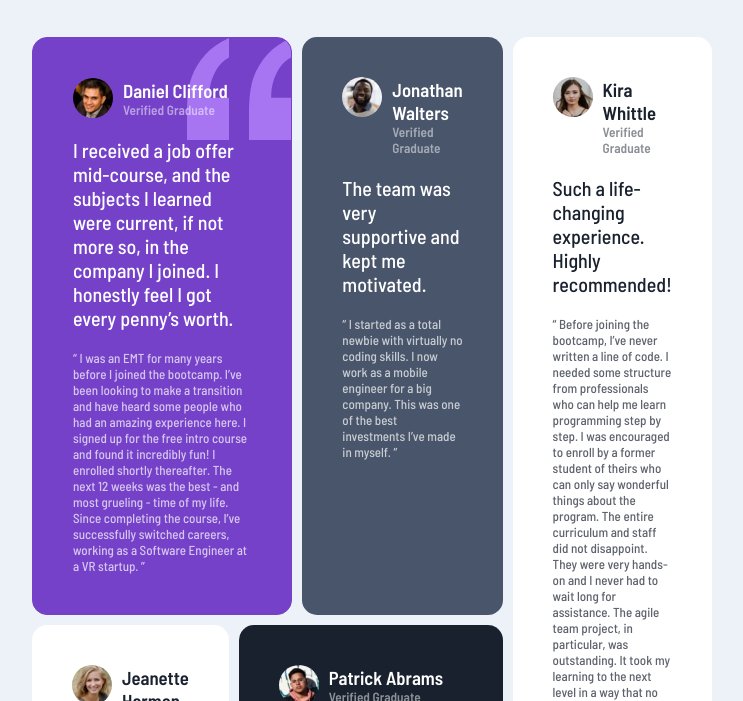
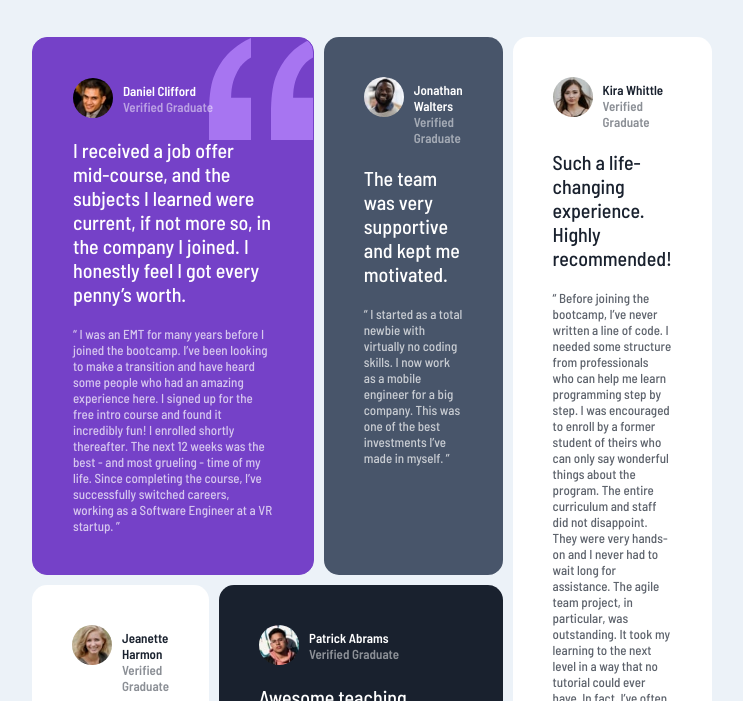
Before and after one commit to Rizqyfm/coding-bootcamp-testi-page, a plain HTML site: page index.html in a window 1280 px wide. Shown: the part 99-800 px from the top of the page, without its empty margins (268-1011 px from the left). Drawn offline with Linux system fonts and the light colour scheme.

Commit message:
fix bug #1

```diff
--- a/css/style.css
+++ b/css/style.css
@@ -39,8 +39,12 @@ body {
 .profile {
     display: flex;
     flex-direction: column;
-    margin-top: 1px;
+    margin-top: 5px;
     margin-left: 10px;
+}
+
+.profile .name, .type {
+    font-size: 13px;
 }
 
 .testimonial, .story {
--- a/index.html
+++ b/index.html
@@ -25,8 +25,8 @@
           <div class="header">
             <img src="images/image-daniel.jpg" alt="Daniel Clifford" class="profile-pict">
               <div class="profile">
-                <h3 class="name">Daniel Clifford</h3>
-                <h5 class="type">Verified Graduate</h5>
+                <h2 class="name">Daniel Clifford</h2>
+                <h3 class="type">Verified Graduate</h3>
               </div>
             </div>
           <p class="testimonial"> I received a job offer mid-course, and the subjects I learned were current, if not more so,
@@ -45,8 +45,8 @@
         <div class="header">
           <img src="images/image-jonathan.jpg" alt="Jonathan Walters" class="profile-pict">
             <div class="profile">
-              <h3 class="name">Jonathan Walters</h3>
-              <h5 class="type">Verified Graduate</h5>
+              <h2 class="name">Jonathan Walters</h2>
+              <h3 class="type">Verified Graduate</h3>
           </div>
         </div>
           <p class="testimonial">The team was very supportive and kept me motivated.</p>
@@ -61,8 +61,8 @@
         <div class="header">
           <img src="images/image-jeanette.jpg" alt="Jeanette Harmon" class="profile-pict">
             <div class="profile">
-              <h3 class="name">Jeanette Harmon</h3>
-              <h5 class="type">Verified Graduate</h5>
+              <h2 class="name">Jeanette Harmon</h2>
+              <h3 class="type">Verified Graduate</h3>
           </div>
         </div>
         <p class="testimonial">An overall wonderful and rewarding experience.</p>
@@ -77,8 +77,8 @@
         <div class="header">
           <img src="images/image-patrick.jpg" alt="Patrick Abrams" class="profile-pict">
             <div class="profile">
-            <h3 class="name">Patrick Abrams</h3>
-            <h5 class="type">Verified Graduate</h5>
+            <h2 class="name">Patrick Abrams</h2>
+            <h3 class="type">Verified Graduate</h3>
           </div>
         </div>
 
@@ -97,8 +97,8 @@
       <div class="header">
         <img src="images/image-kira.jpg" alt="Kira Whittle" class="profile-pict">
           <div class="profile">
-            <h3 class="name">Kira Whittle</h3>
-            <h5 class="type">Verified Graduate</h5>
+            <h2 class="name">Kira Whittle</h2>
+            <h3 class="type">Verified Graduate</h3>
     </div>
   </div>
       <p class="testimonial">Such a life-changing experience. Highly recommended!</p>
```
